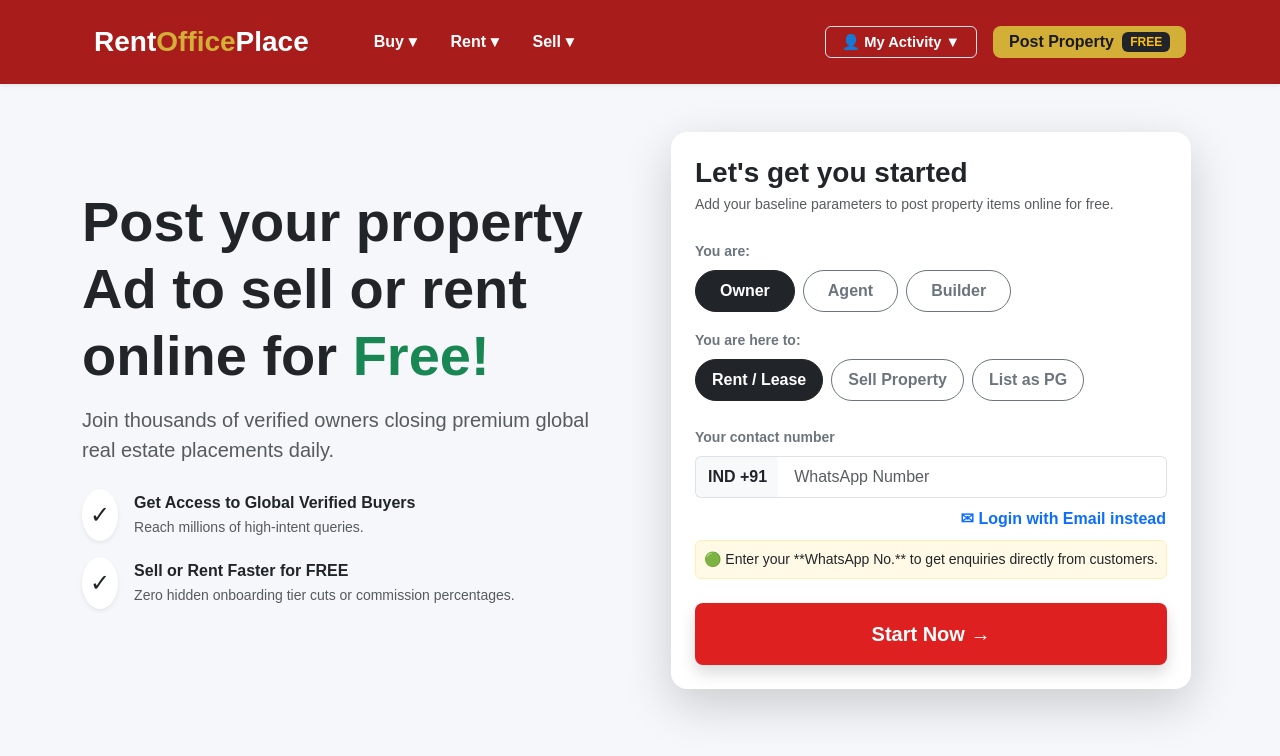
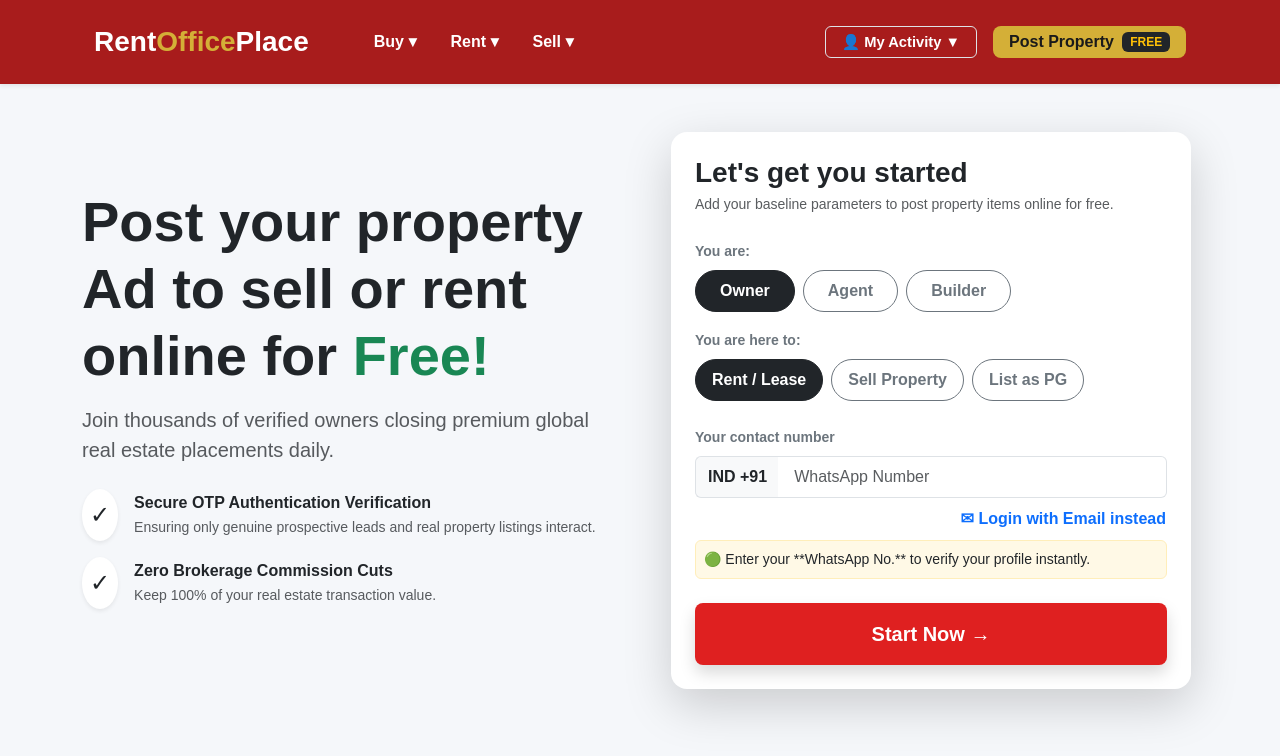
Before and after one commit to rentofficeplace/rentofficeplace-frontend, a React (Create React App) app: page / in a window 1280 px wide. Both pictures are taken after a click on the button "Sell ▾". Shown: the top 756 px of the page. Built offline with nearby package versions, Linux system fonts and the light colour scheme.

Commit message:
Update App.js

```diff
--- a/src/App.js
+++ b/src/App.js
@@ -33,6 +33,8 @@
 
 function App() {
   const [currentPage, setCurrentPage] = useState("landing");
+
+  // Step Management: 1 = Initial Form, 2 = OTP Screen, 3 = Property Details Form
   const [listingStep, setListingStep] = useState(1);
 
   // Core App States
@@ -54,6 +56,9 @@
   // User Onboarding Input Fields
   const [mobileNumber, setMobileNumber] = useState("");
   const [emailAddress, setEmailAddress] = useState("");
+  const [otpCode, setOtpCode] = useState("");
+
+  // Property Metadata Fields
   const [newTitle, setNewTitle] = useState("");
   const [newType, setNewType] = useState("Residential");
   const [newSubCategory, setNewSubCategory] = useState("Apartment");
@@ -86,17 +91,31 @@
     }
   };
 
-  const triggerOnboardingNext = (e) => {
+  // Triggers OTP workflow instead of skipping verification
+  const handleInitialSubmit = (e) => {
     e.preventDefault();
     if (authMethod === "Mobile" && mobileNumber.length < 10) {
-      alert("Please enter a valid mobile number.");
+      alert("Please enter a valid 10-digit mobile number.");
       return;
     }
     if (authMethod === "Email" && !emailAddress.includes("@")) {
       alert("Please enter a valid email address.");
       return;
     }
+
+    // Smooth transition into OTP Screen
     setListingStep(2);
+  };
+
+  // Validates the entered OTP code
+  const handleVerifyOtp = (e) => {
+    e.preventDefault();
+    if (otpCode === "1234" || otpCode.length === 4) {
+      alert("🔒 Code Verified Successfully! Opening property submission console.");
+      setListingStep(3); // Unlocks the final form
+    } else {
+      alert("❌ Invalid verification code. For testing, enter any 4-digit code.");
+    }
   };
 
   const submitFinalListing = (e) => {
@@ -121,6 +140,7 @@
     setListingStep(1);
     setMobileNumber("");
     setEmailAddress("");
+    setOtpCode("");
   };
 
   return (
@@ -156,7 +176,7 @@
         </div>
       </nav>
 
-      {/* VIEW LAYER 1: PREMIUM SPLIT SCREEN HERO ONBOARDING ENGINE */}
+      {/* PREMIUM SPLIT SCREEN HERO ONBOARDING ENGINE */}
       {currentPage === "list-property-flow" && (
         <div className="container py-5">
           <div className="row align-items-center g-5">
@@ -171,25 +191,25 @@
               <div className="d-flex flex-column gap-3 mb-4">
                 <div className="d-flex align-items-center gap-3">
                   <span className="bg-white shadow-sm p-2 rounded-circle fs-4">✓</span>
-                  <div><strong className="text-dark d-block">Get Access to Global Verified Buyers</strong><span className="text-muted small">Reach millions of high-intent queries.</span></div>
+                  <div><strong className="text-dark d-block">Secure OTP Authentication Verification</strong><span className="text-muted small">Ensuring only genuine prospective leads and real property listings interact.</span></div>
                 </div>
                 <div className="d-flex align-items-center gap-3">
                   <span className="bg-white shadow-sm p-2 rounded-circle fs-4">✓</span>
-                  <div><strong className="text-dark d-block">Sell or Rent Faster for FREE</strong><span className="text-muted small">Zero hidden onboarding tier cuts or commission percentages.</span></div>
+                  <div><strong className="text-dark d-block">Zero Brokerage Commission Cuts</strong><span className="text-muted small">Keep 100% of your real estate transaction value.</span></div>
                 </div>
               </div>
             </div>
 
-            {/* RIGHT COLUMN: PROFESSIONAL CONVERSION CARD */}
+            {/* RIGHT COLUMN: INTERACTIVE FORM CONTAINER */}
             <div className="col-lg-6">
               <div className="card border-0 shadow-lg p-4 bg-white rounded-4 text-start mx-auto" style={{ maxWidth: '520px' }}>
 
-                {listingStep === 1 ? (
-                  <form onSubmit={triggerOnboardingNext}>
+                {/* LISTING STEP 1: INITIAL INFORMATION ACCOUNT TYPE ENTRY */}
+                {listingStep === 1 && (
+                  <form onSubmit={handleInitialSubmit}>
                     <h3 className="fw-bold text-dark mb-1">Let's get you started</h3>
                     <p className="text-muted small mb-4">Add your baseline parameters to post property items online for free.</p>
 
-                    {/* Profile Toggle Group */}
                     <div className="mb-3">
                       <label className="form-label small fw-bold text-secondary">You are:</label>
                       <div className="d-flex gap-2">
@@ -201,7 +221,6 @@
                       </div>
                     </div>
 
-                    {/* Intent Toggle Group */}
                     <div className="mb-4">
                       <label className="form-label small fw-bold text-secondary">You are here to:</label>
                       <div className="d-flex gap-2">
@@ -213,7 +232,6 @@
                       </div>
                     </div>
 
-                    {/* DYNAMIC AUTH METHOD RENDERING FIELD GROUP */}
                     {authMethod === "Mobile" ? (
                       <div className="mb-3">
                         <label className="form-label small fw-bold text-secondary">Your contact number</label>
@@ -221,24 +239,19 @@
                           <span className="input-group-text bg-light text-dark fw-bold border-end-0">IND +91</span>
                           <input type="number" className="form-control py-2 ps-3 border-start-0" placeholder="WhatsApp Number" required value={mobileNumber} onChange={(e) => setMobileNumber(e.target.value)} />
                         </div>
-
-                        {/* Option Toggle to switch to Email Mode */}
                         <div className="text-end mt-2">
                           <button type="button" className="btn btn-link p-0 small text-primary text-decoration-none fw-semibold" onClick={() => setAuthMethod("Email")}>
                             ✉ Login with Email instead
                           </button>
                         </div>
-
                         <div className="p-2 rounded mt-2 small text-dark" style={{ backgroundColor: '#fff9e6', border: '1px solid #ffeeba' }}>
-                          🟢 Enter your **WhatsApp No.** to get enquiries directly from customers.
+                          🟢 Enter your **WhatsApp No.** to verify your profile instantly.
                         </div>
                       </div>
                     ) : (
                       <div className="mb-3">
                         <label className="form-label small fw-bold text-secondary">Your email address</label>
                         <input type="email" className="form-control py-2 ps-3" placeholder="name@example.com" required value={emailAddress} onChange={(e) => setEmailAddress(e.target.value)} />
-
-                        {/* Option Toggle to switch back to Mobile Mode */}
                         <div className="text-end mt-2">
                           <button type="button" className="btn btn-link p-0 small text-primary text-decoration-none fw-semibold" onClick={() => setAuthMethod("Mobile")}>
                             📱 Login with Mobile Number instead
@@ -251,10 +264,47 @@
                       Start Now →
                     </button>
                   </form>
-                ) : (
-                  // STEP 2: METADATA DETAILS MATRIX
+                )}
+
+                {/* LISTING STEP 2: HIGH-FIDELITY OTP CONFIRMATION SCREEN */}
+                {listingStep === 2 && (
+                  <form onSubmit={handleVerifyOtp}>
+                    <h3 className="fw-bold text-dark mb-1">Verify your identity</h3>
+                    <p className="text-muted small mb-4">
+                      We have sent a 4-digit One-Time Password verification code to{" "}
+                      <strong className="text-dark">{authMethod === "Mobile" ? `+91 ${mobileNumber}` : emailAddress}</strong>
+                    </p>
+
+                    <div className="mb-4">
+                      <label className="form-label small fw-bold text-secondary d-block text-center mb-2">Enter 4-Digit OTP Code</label>
+                      <input
+                        type="text"
+                        maxLength="4"
+                        className="form-control text-center fw-bold fs-3 letter-spacing-lg mx-auto"
+                        style={{ maxWidth: '180px', letterSpacing: '8px' }}
+                        placeholder="0000"
+                        required
+                        value={otpCode}
+                        onChange={(e) => setOtpCode(e.target.value.replace(/\D/g, ""))}
+                      />
+                    </div>
+
+                    <button type="submit" className="btn btn-success w-100 fw-bold py-3 fs-6 rounded-3 shadow-sm mb-3">
+                      Verify & Continue ✓
+                    </button>
+
+                    <div className="text-center">
+                      <button type="button" className="btn btn-link small text-secondary text-decoration-none p-0" onClick={() => setListingStep(1)}>
+                        ← Back to modify information
+                      </button>
+                    </div>
+                  </form>
+                )}
+
+                {/* LISTING STEP 3: PROPERTY SPECIFICATION DETAILS CARD MAPS METADATA */}
+                {listingStep === 3 && (
                   <form onSubmit={submitFinalListing}>
-                    <h4 className="fw-bold text-success mb-3">✓ Authentication Complete. Add Details</h4>
+                    <h4 className="fw-bold text-success mb-3">✓ Account Verified. Add Listing Details</h4>
 
                     <div className="mb-2"><label className="form-label small fw-bold mb-1">Property Listing Title</label><input type="text" className="form-control" required value={newTitle} onChange={(e) => setNewTitle(e.target.value)} placeholder="e.g. Modern Office Workshop Suite" /></div>
 
@@ -302,7 +352,7 @@
         </div>
       )}
 
-      {/* MAIN EXPLORATION MARKETPLACE DISPLAY CARD */}
+      {/* PUBLIC HOME LANDING MARKETPLACE HUB */}
       {currentPage === "landing" && (
         <div>
           <header className="py-5 text-white text-center" style={{ background: "linear-gradient(rgba(10, 25, 47, 0.85), rgba(10, 25, 47, 0.9)), url('https://images.unsplash.com/photo-1564013799919-ab600027ffc6?q=80&w=1200') center/cover", padding: "75px 0" }}>
```
